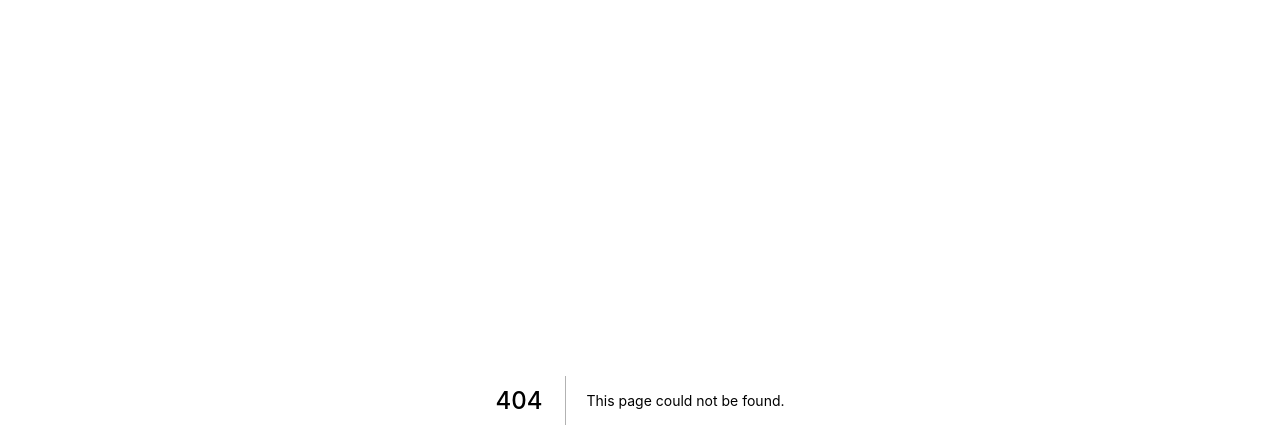
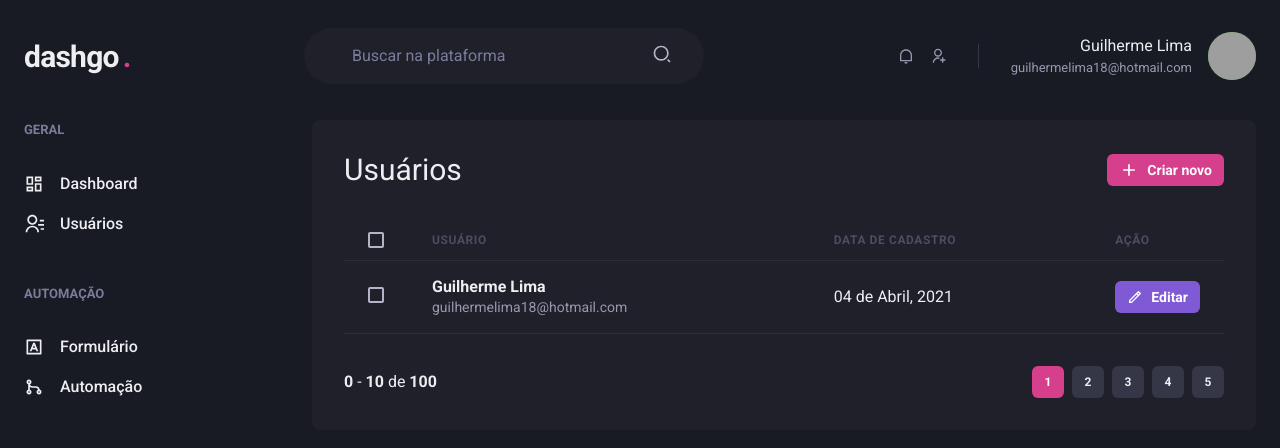
Before and after one commit to guilhermelima18/04-dashgo, a Next.js app: page /users in a window 1280 px wide. Before the commit this address had no page. Shown: the top 448 px of the page. Built offline with nearby package versions, Linux system fonts and the light colour scheme; grey boxes are pictures that could not be loaded.

Commit message:
Layout finalizado

```diff
--- a/package.json
+++ b/package.json
@@ -13,9 +13,11 @@
     "@chakra-ui/react": "^1.6.7",
     "@emotion/react": "^11.4.1",
     "@emotion/styled": "^11.3.0",
+    "apexcharts": "^3.28.3",
     "framer-motion": "^4.1.17",
     "next": "11.1.2",
     "react": "17.0.2",
+    "react-apexcharts": "^1.3.9",
     "react-dom": "17.0.2",
     "react-icons": "^4.2.0"
   },
--- /dev/null
+++ b/src/components/Form/Pagination.tsx
@@ -0,0 +1,76 @@
+import { Stack, Button, Box } from '@chakra-ui/react';
+
+export function Pagination() {
+  return (
+    <Stack
+      direction="row"
+      mt="8"
+      justifyContent="space-between"
+      alignItems="center"
+      spacing="6"
+    >
+      <Box>
+        <strong>0</strong> - <strong>10</strong> de <strong>100</strong>
+      </Box>
+      <Stack direction="row" spacing="2">
+        <Button
+          size="sm"
+          fontSize="xs"
+          width="4"
+          colorScheme="pink"
+          disabled
+          _disabled={{
+            bg: 'pink.500',
+            cursor: 'default'
+          }}
+        >
+          1
+        </Button>
+        <Button
+          size="sm"
+          fontSize="xs"
+          width="4"
+          bg="gray.700"
+          _hover={{
+            bg: 'gray.500'
+          }}
+        >
+          2
+        </Button>
+        <Button
+          size="sm"
+          fontSize="xs"
+          width="4"
+          bg="gray.700"
+          _hover={{
+            bg: 'gray.500'
+          }}
+        >
+          3
+        </Button>
+        <Button
+          size="sm"
+          fontSize="xs"
+          width="4"
+          bg="gray.700"
+          _hover={{
+            bg: 'gray.500'
+          }}
+        >
+          4
+        </Button>
+        <Button
+          size="sm"
+          fontSize="xs"
+          width="4"
+          bg="gray.700"
+          _hover={{
+            bg: 'gray.500'
+          }}
+        >
+          5
+        </Button>
+      </Stack>
+    </Stack>
+  );
+};
--- /dev/null
+++ b/src/pages/users/index.tsx
@@ -0,0 +1,113 @@
+import {
+  Box,
+  Flex,
+  Heading,
+  Button,
+  Icon,
+  Table,
+  Thead,
+  Tr,
+  Th,
+  Checkbox,
+  Tbody,
+  Td,
+  Text } from '@chakra-ui/react';
+import { RiAddLine, RiPencilLine } from 'react-icons/ri';
+import { Pagination } from '../../components/Form/Pagination';
+import { Header } from '../../components/Header';
+import { Sidebar } from '../../components/Sidebar';
+
+export default function UserList() {
+  return (
+    <Box>
+      <Header />
+      <Flex
+        w="100%"
+        maxW={1480}
+        my="6"
+        mx="auto"
+        px="6"
+      >
+        <Sidebar />
+        <Box
+          flex="1"
+          borderRadius={8}
+          bg="gray.800"
+          p="8"
+        >
+          <Flex
+            mb="8"
+            justifyContent="space-between"
+            alignItems="center"
+          >
+            <Heading
+              size="lg"
+              fontWeight="normal"
+            >
+              Usuários
+            </Heading>
+            <Button
+              as="a"
+              size="sm"
+              fontSize="sm"
+              colorScheme="pink"
+              leftIcon={<Icon as={RiAddLine} fontSize="20" />}
+            >
+              Criar novo
+            </Button>
+          </Flex>
+          <Table
+        colorScheme="whiteAlpha"
+      >
+        <Thead>
+          <Tr>
+            <Th px="6" color="gray.300" width="8">
+              <Checkbox colorScheme="pink" />
+            </Th>
+            <Th>
+              Usuário
+            </Th>
+            <Th>
+              Data de cadastro
+            </Th>
+            <Th width="8">
+              Ação
+            </Th>
+          </Tr>
+        </Thead>
+        <Tbody>
+          <Tr>
+            <Td px="6">
+              <Checkbox colorScheme="pink" />
+            </Td>
+            <Td>
+              <Box>
+                <Text fontWeight="bold">
+                  Guilherme Lima
+                </Text>
+                <Text fontSize="sm" color="gray.300">
+                  guilhermelima18@hotmail.com
+                </Text>
+              </Box>
+            </Td>
+            <Td>04 de Abril, 2021</Td>
+            <Td>
+              <Button
+                as="a"
+                size="sm"
+                fontSize="sm"
+                colorScheme="purple"
+                leftIcon={<Icon as={RiPencilLine} fontSize="16" />}
+              >
+                Editar
+              </Button>
+            </Td>
+          </Tr>
+        </Tbody>
+      </Table>
+      <Pagination />
+        </Box>
+      </Flex>
+    </Box>
+  );
+};
```
Also changed, not shown: src/pages/dashboard.tsx (+107 -1 lines), src/pages/users/create.tsx (added, +75 -0 lines), 1 other file (tests, documents, lock files or other folders).
